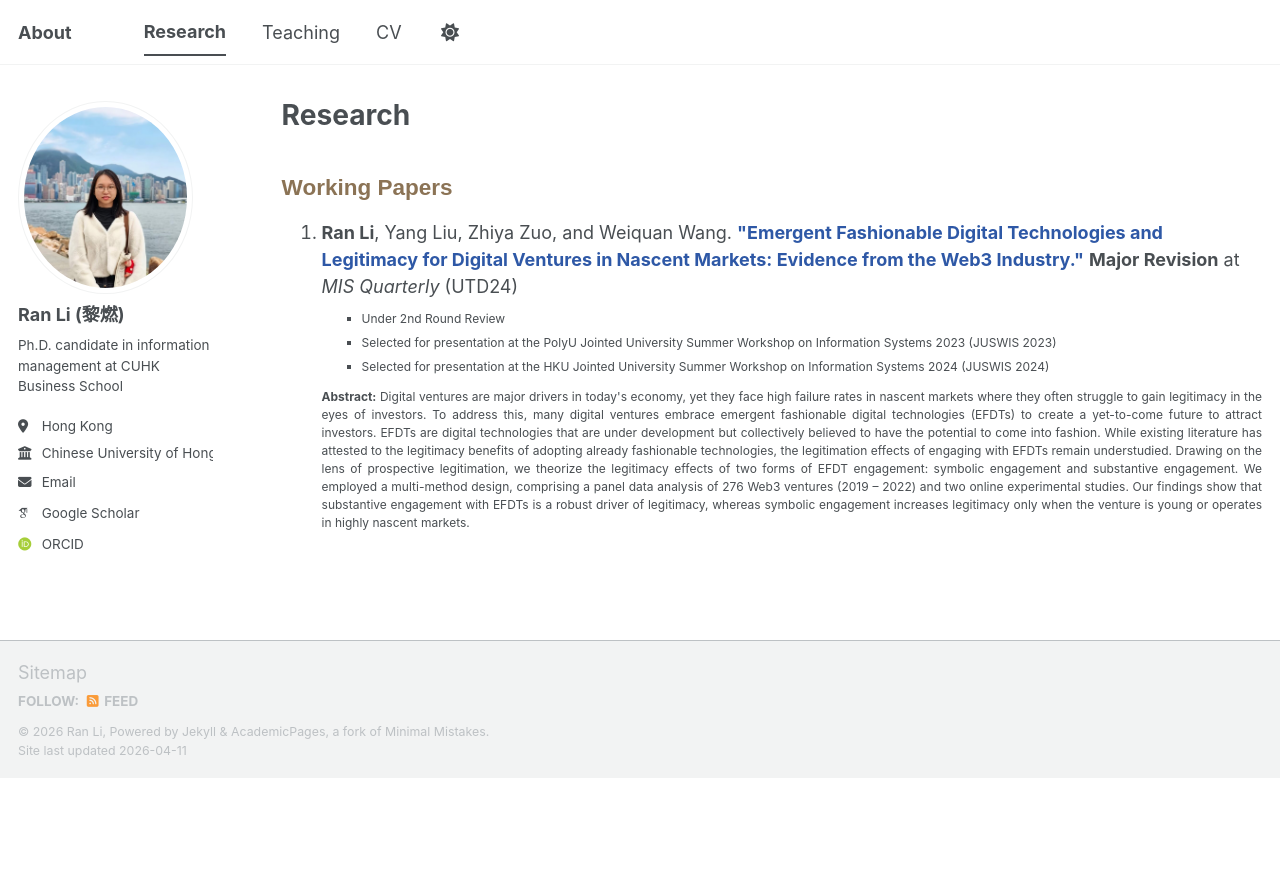
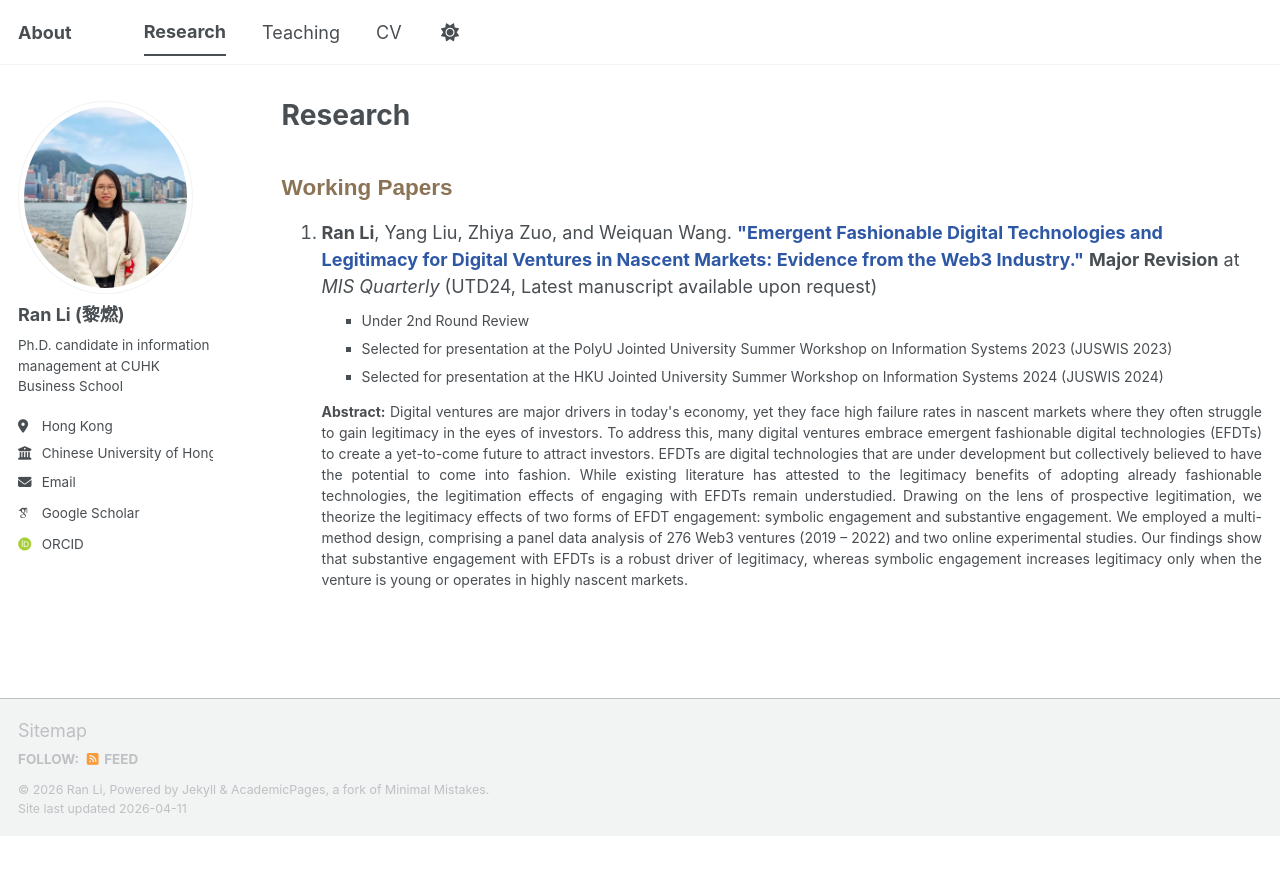
Before and after one commit to elaine-ran-li/elaine-ran-li.github.io, a Jekyll site: the page built from _pages/publications.html, in a window 1280 px wide. Shown: the top 875 px of the page. Built offline with Jekyll 4.4.1, drawn with Linux system fonts in a browser that asks for light colours; some web fonts are replaced; a script bundle is joined from its source files by our own code; library files that are not in the unit come from our copies.

Commit message:
Update publications.html

```diff
--- a/_pages/publications.html
+++ b/_pages/publications.html
@@ -39,15 +39,15 @@
   <li>
     <strong>Ran Li</strong>, Yang Liu, Zhiya Zuo, and Weiquan Wang.
     <span style="color: #2e58a6; font-weight: bold;">"Emergent Fashionable Digital Technologies and Legitimacy for Digital Ventures in Nascent Markets: Evidence from the Web3 Industry."</span>
-    <strong>Major Revision</strong> at </strong><i>MIS Quarterly</i></strong> (UTD24)
+    <strong>Major Revision</strong> at </strong><i>MIS Quarterly</i></strong> (UTD24, Latest manuscript available upon request)
 
-    <ul style="list-style-type: square; margin-top: 10px; margin-bottom: 10px; font-size: 12px;">
+    <ul style="list-style-type: square; margin-top: 10px; margin-bottom: 10px; font-size: 14px;">
       <li>Under 2nd Round Review</li>
       <li>Selected for presentation at the PolyU Jointed University Summer Workshop on Information Systems 2023 (JUSWIS 2023)</li>
       <li>Selected for presentation at the HKU Jointed University Summer Workshop on Information Systems 2024 (JUSWIS 2024)</li>
     </ul>
 
-    <p style="text-align: justify; font-size: 12px;">
+    <p style="text-align: justify; font-size: 14px;">
       <strong>Abstract:</strong> Digital ventures are major drivers in today's economy, yet they face high failure rates in nascent markets where they often struggle to gain legitimacy in the eyes of investors. To address this, many digital ventures embrace emergent fashionable digital technologies (EFDTs) to create a yet-to-come future to attract investors. EFDTs are digital technologies that are under development but collectively believed to have the potential to come into fashion. While existing literature has attested to the legitimacy benefits of adopting already fashionable technologies, the legitimation effects of engaging with EFDTs remain understudied. Drawing on the lens of prospective legitimation, we theorize the legitimacy effects of two forms of EFDT engagement: symbolic engagement and substantive engagement. We employed a multi-method design, comprising a panel data analysis of 276 Web3 ventures (2019 – 2022) and two online experimental studies. Our findings show that substantive engagement with EFDTs is a robust driver of legitimacy, whereas symbolic engagement increases legitimacy only when the venture is young or operates in highly nascent markets.
     </p>
   </li>
```
